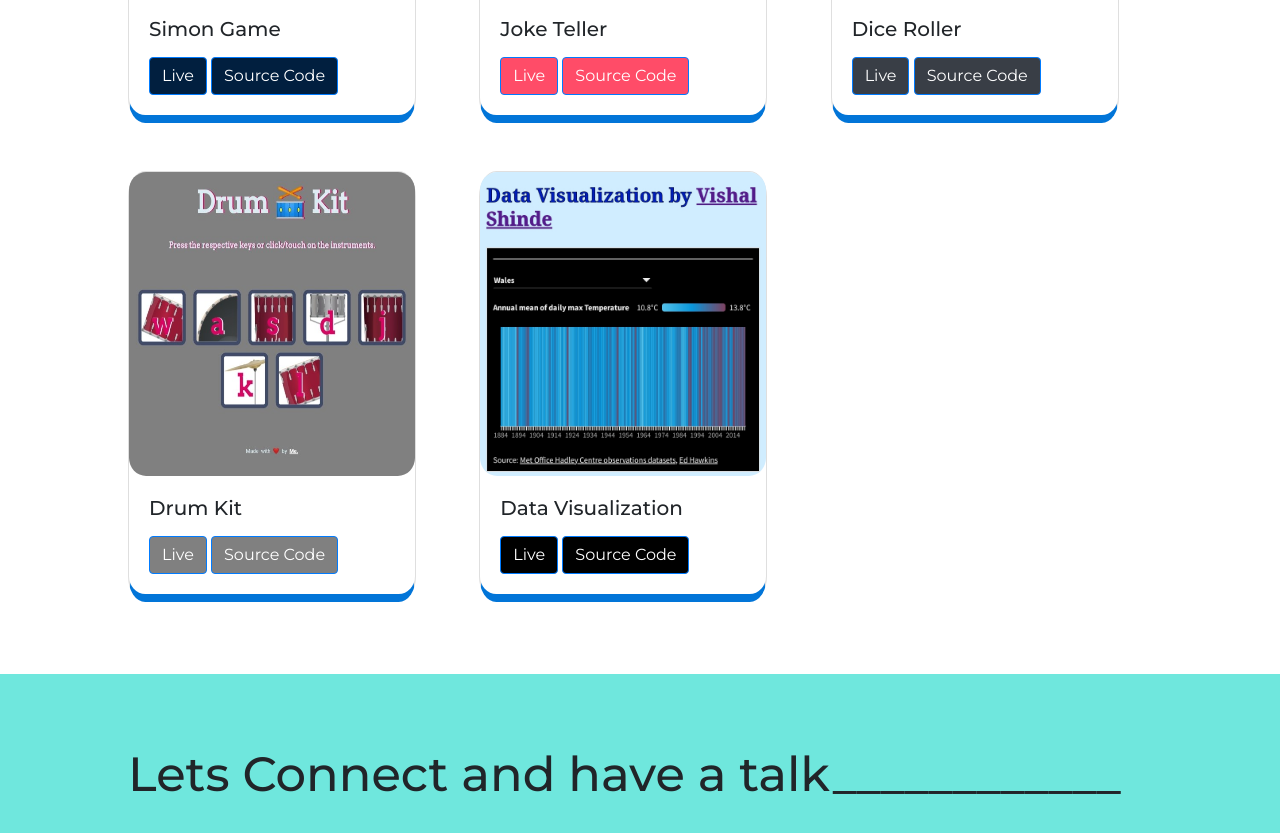
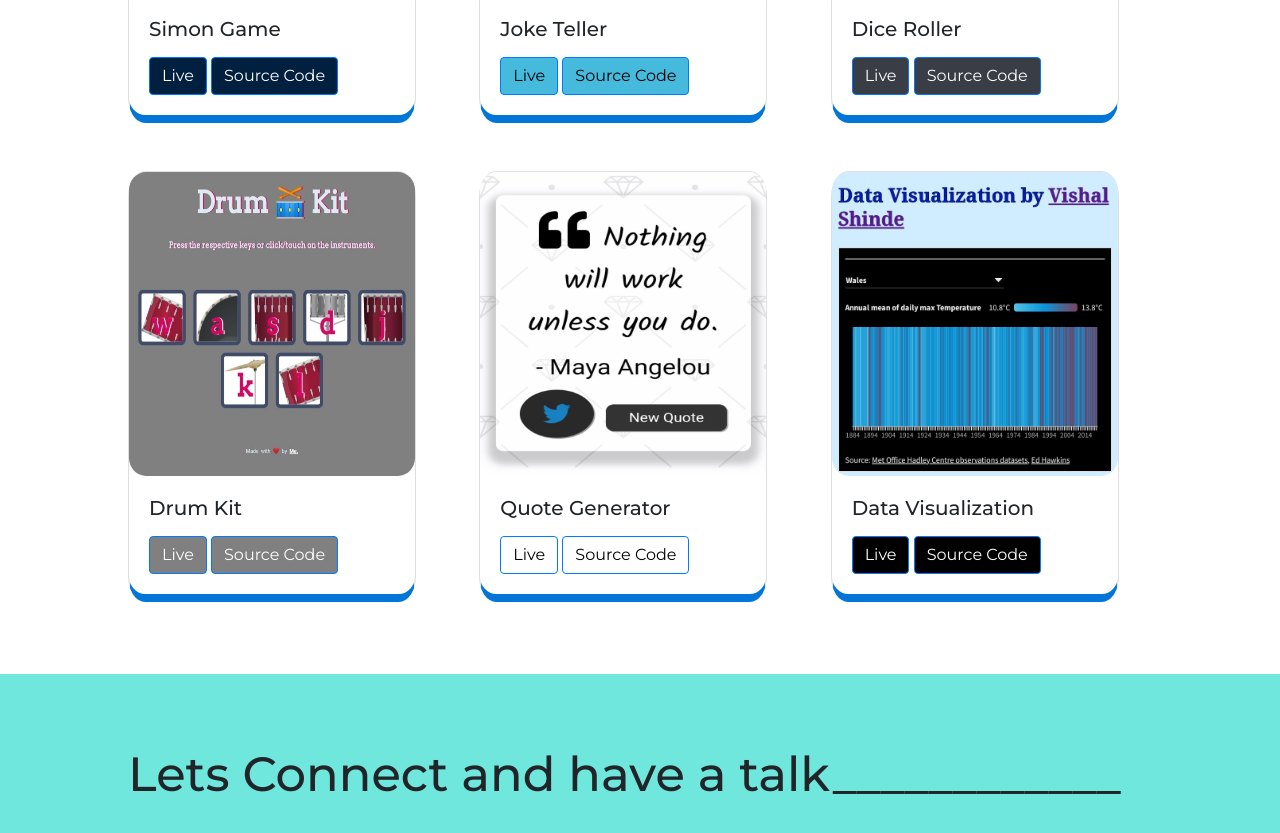
Before and after one commit to vishal-codes/vishal-codes.github.io, a plain HTML site: page index.html in a window 1280 px wide. Shown: the part 2284-3117 px from the top of the page. Drawn offline with nearby package versions, Linux system fonts and the light colour scheme.

Commit message:
Added quote generator

```diff
--- a/css/style.css
+++ b/css/style.css
@@ -128,11 +128,6 @@ color: #0275d8;
   padding-right: 8rem;
     background-color: #6fe7dd;
 }
-
-.fbutton{
-  background-color:  #6fe7dd;
-  color: black;
-}
 .tbutton{
   background-color:   #ff4c68;
 }
@@ -147,7 +142,14 @@ color: #0275d8;
 }
 .simonbutton{
   background-color:  #011F3F;
-
+}
+.jobutton{
+  background-color: #45badd ;
+  color: black;
+}
+.qubutton{
+  background-color: white;
+  color: black;
 }
 .card:hover{
      transform: scale(1.05);
--- a/index.html
+++ b/index.html
@@ -188,8 +188,8 @@
             <div class="card-body">
               <h5 class="card-title">Joke Teller</h5>
               <p class="card-text"></p>
-              <a href="https://being-vishal.github.io/Joke-Teller/" class="btn btn-primary tbutton">Live</a>
-              <a href="https://github.com/being-vishal/Joke-Teller" class="btn btn-primary tbutton">Source Code</a>
+              <a href="https://being-vishal.github.io/Joke-Teller/" class="btn btn-primary jobutton">Live</a>
+              <a href="https://github.com/being-vishal/Joke-Teller" class="btn btn-primary jobutton">Source Code</a>
             </div>
           </div>
         </div>
@@ -216,6 +216,19 @@
               <p class="card-text"></p>
               <a href="https://being-vishal.github.io/Drum-Kit/" class="btn btn-primary  drbutton">Live</a>
               <a href="https://github.com/being-vishal/Drum-Kit" class="btn btn-primary drbutton">Source Code</a>
+            </div>
+          </div>
+        </div>
+
+
+        <div class="col-lg-4 col-md-6 col-sm-12 mb-5">
+          <div class="card" style="width: 18rem; border-radius:6%;">
+              <a href="https://being-vishal.github.io/quote-generator/"><img src="images\quote-generator.jpeg" class="card-img-top" alt="..." style="height:19rem; border-radius:6%;"></a>
+            <div class="card-body">
+              <h5 class="card-title">Quote Generator</h5>
+              <p class="card-text"></p>
+              <a href="https://being-vishal.github.io/quote-generator/" class="btn btn-primary qubutton" >Live</a>
+              <a href="https://github.com/being-vishal/quote-generator" class="btn btn-primary qubutton" >Source Code</a>
             </div>
           </div>
         </div>
```
Also changed, not shown: images/quote-generator.jpeg (added).
